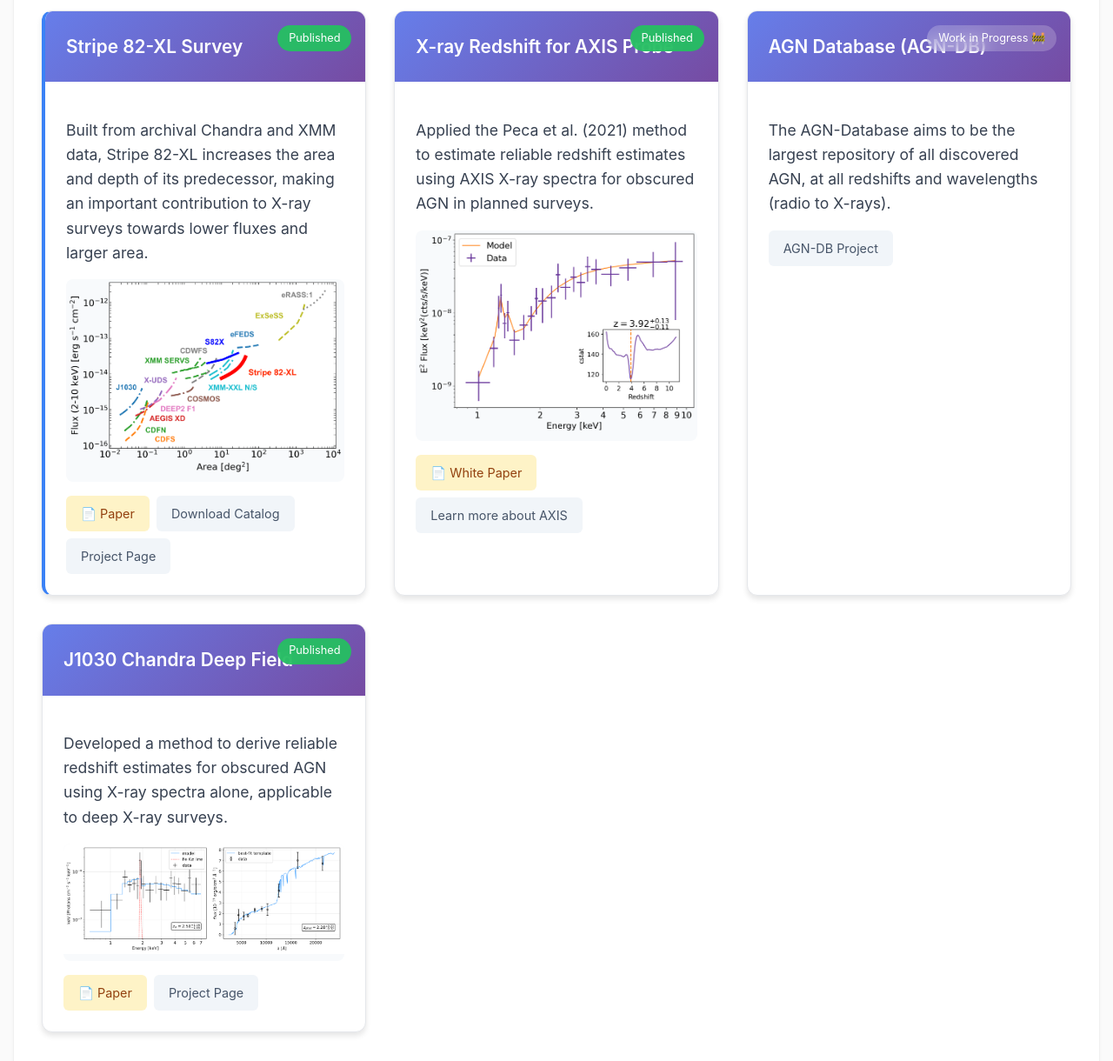
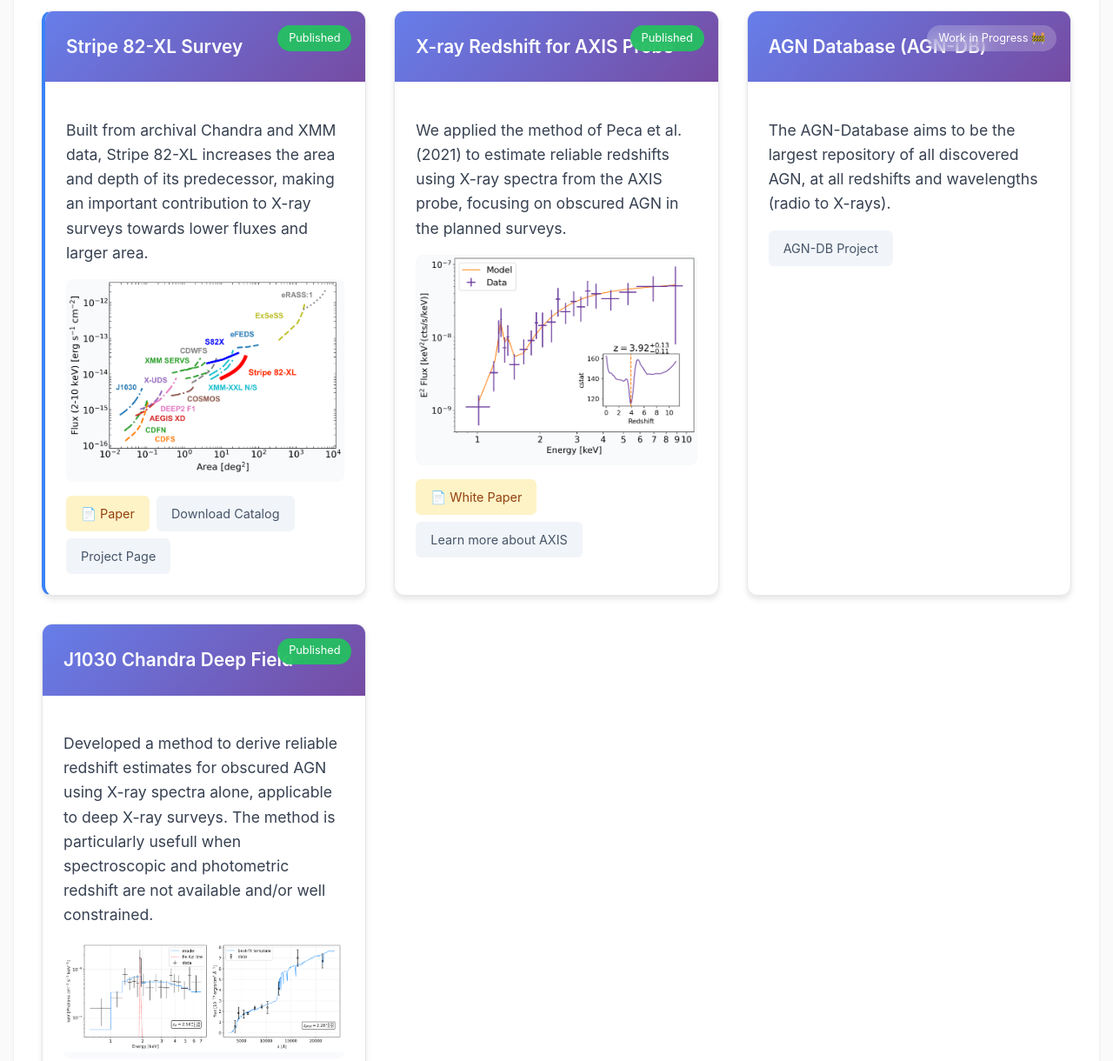
Before and after one commit to alessandropeca/alessandropeca.github.io, a website: page index.html in a window 1280 px wide. Shown: the part 2080-3300 px from the top of the page at 87% size. Drawn offline with Linux system fonts and the light colour scheme.

Commit message:
Update index.html

```diff
--- a/index.html
+++ b/index.html
@@ -45,7 +45,7 @@
                         <div class="status-badge accepted">Accepted</div>
                     </div>
                     <div class="card-content">
-                        <p>We studied 21 of the most luminous and obscured AGN in the BASS survey. Our spectral analysis revealed that around half of them may experience intense activity, with radiation from the central black hole likely clearing out the obscuring material. Moreover, we compared our results with high-z obscured AGN, finding discrepancies in [NeV] emission, raising critical questions about the nature of these objects.</p>
+                        <p>We studied 21 of the most luminous and obscured AGN in the BASS survey. Our spectral analysis revealed that around half of them may experience intense activity, with radiation from the central black hole likely clearing out the obscuring material. Moreover, we compared our results with high-z obscured AGN, finding discrepancies in [NeV]&lambda;3426 emission, raising critical questions about the nature of these objects.</p>
                         <div class="card-image">
                             <img src="imgs/stack_test_nev_zoom_comp_spectres.png" alt="BASS High-L AGN Spectral Analysis" loading="lazy">
                         </div>
@@ -126,7 +126,7 @@
                         <div class="status-badge published">Published</div>
                     </div>
                     <div class="card-content">
-                        <p>Applied the Peca et al. (2021) method to estimate reliable redshift estimates using AXIS X-ray spectra for obscured AGN in planned surveys.</p>
+                        <p>We applied the method of Peca et al. (2021) to estimate reliable redshifts using X-ray spectra from the AXIS probe, focusing on obscured AGN in the planned surveys.</p>
                         <div class="card-image">
                             <img src="imgs/axis_example_z4.png" alt="AXIS Example" loading="lazy">
                         </div>
@@ -158,7 +158,7 @@
                         <div class="status-badge published">Published</div>
                     </div>
                     <div class="card-content">
-                        <p>Developed a method to derive reliable redshift estimates for obscured AGN using X-ray spectra alone, applicable to deep X-ray surveys.</p>
+                        <p>Developed a method to derive reliable redshift estimates for obscured AGN using X-ray spectra alone, applicable to deep X-ray surveys. The method is particularly usefull when spectroscopic and photometric redshift are not available and/or well constrained.</p>
                         <div class="card-image">
                             <img src="imgs/j1030_example_redshift.png" alt="J1030 Survey Example" loading="lazy">
                         </div>
```
